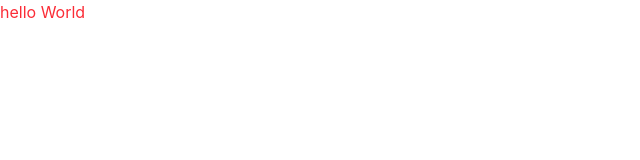
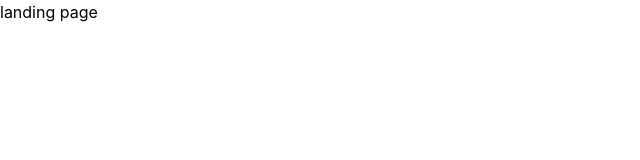
Before and after one commit to dino0908/chat-application, a React (Vite) app in the folder client/: page / in a window 1280 px wide. Shown: the top 160 px of the page, without its empty margins (0-640 px from the left). Built offline with nearby package versions, Linux system fonts and the light colour scheme.

Commit message:
feat: set up routing

```diff
--- a/client/package.json
+++ b/client/package.json
@@ -13,6 +13,7 @@
     "@tailwindcss/vite": "^4.2.3",
     "react": "^19.2.5",
     "react-dom": "^19.2.5",
+    "react-router": "^7.14.1",
     "tailwindcss": "^4.2.3"
   },
   "devDependencies": {
--- a/client/src/App.tsx
+++ b/client/src/App.tsx
@@ -1,7 +1,12 @@
-function App() {
+import { BrowserRouter, Routes, Route } from "react-router"
+import Landing from "./pages/Landing"
+
+export default function App() {
   return (
-    <h1 className="text-red-500">hello World</h1>
+    <BrowserRouter>
+      <Routes>
+        <Route path="/" element={<Landing />} />
+      </Routes>
+    </BrowserRouter>
   )
 }
-
-export default App
--- /dev/null
+++ b/client/src/pages/Landing.tsx
@@ -0,0 +1,6 @@
+function Landing() {
+    return (
+        <h1>landing page</h1>
+    )
+}
+export default Landing
```
Also changed, not shown: 1 other file (tests, documents, lock files or other folders).
